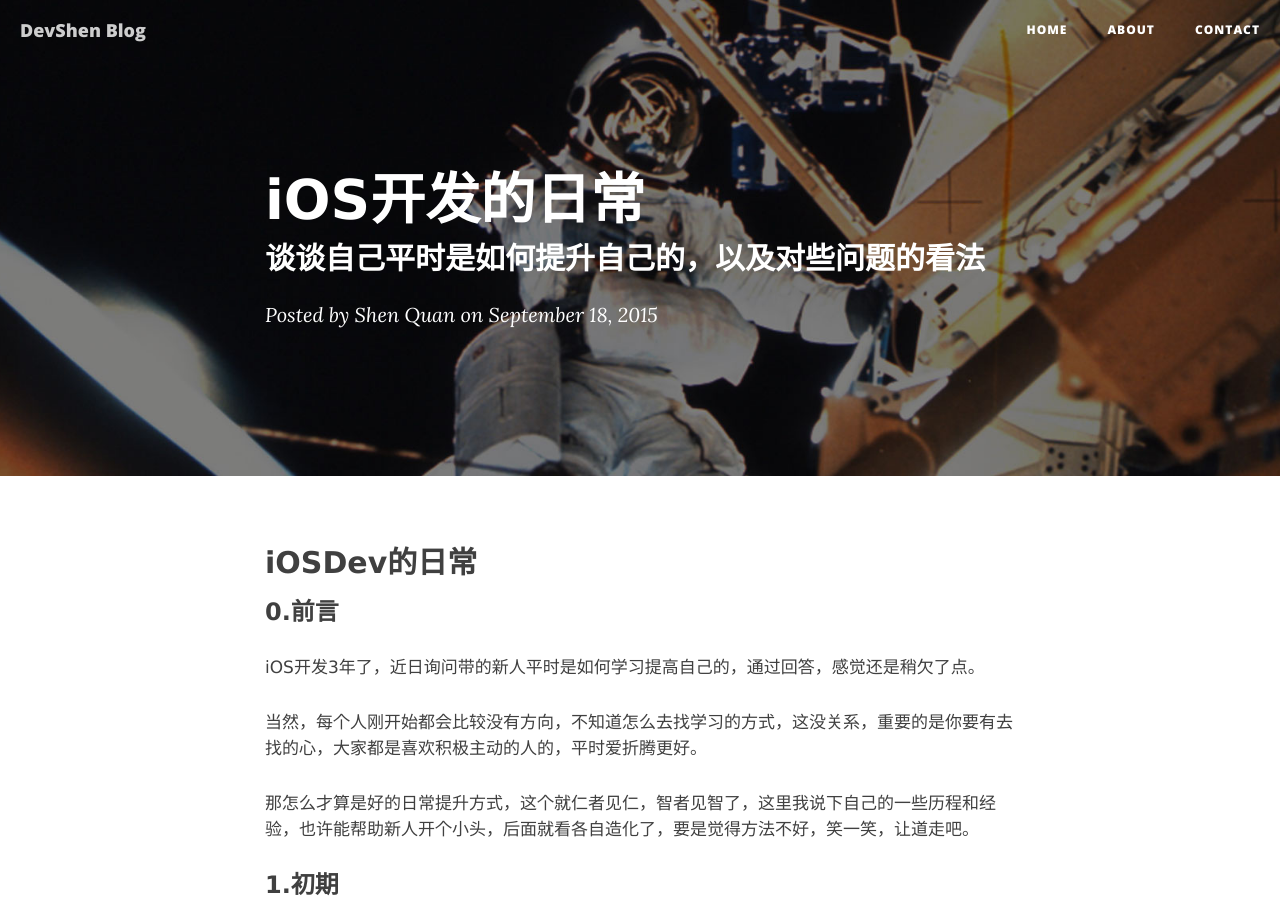
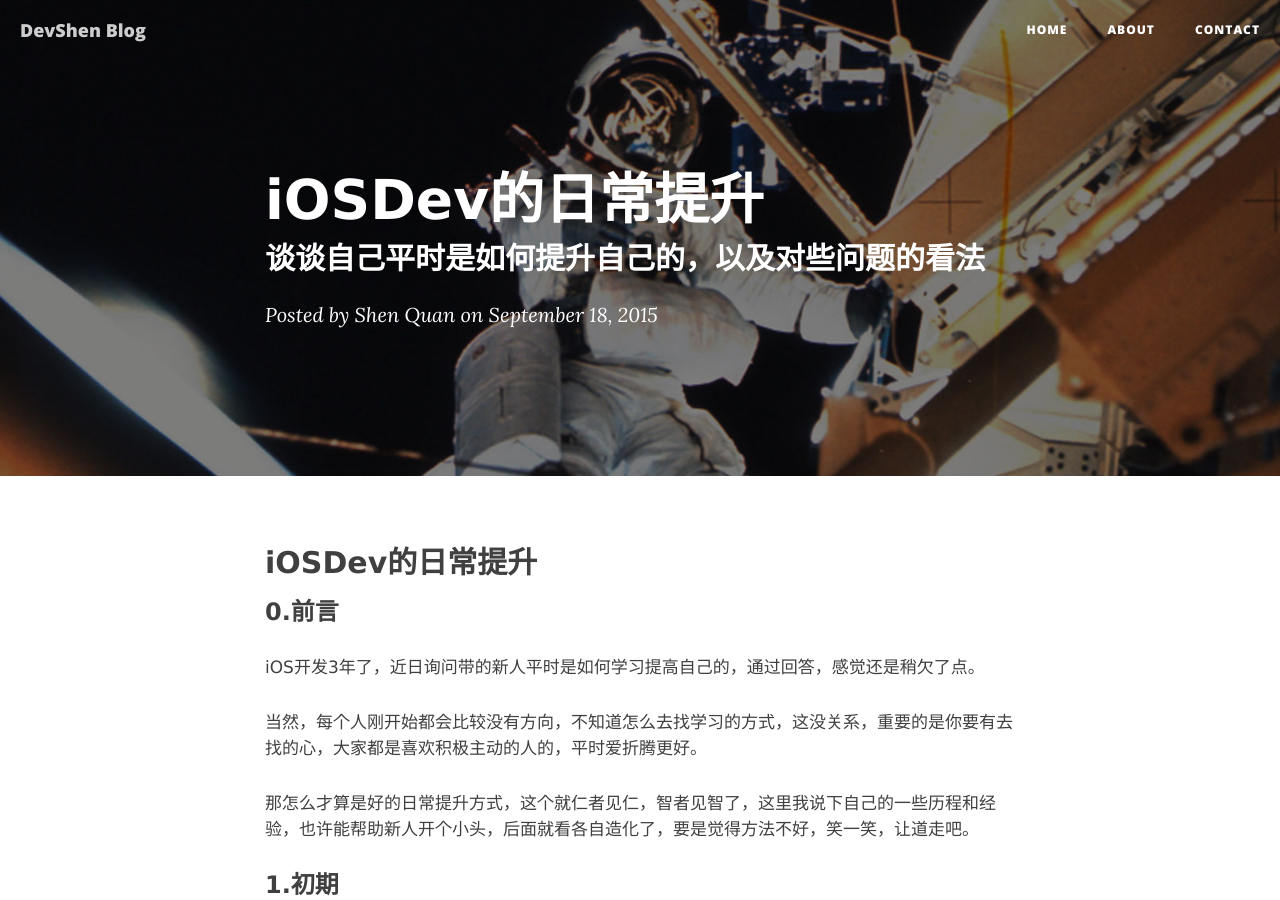
Before and after one commit to devshen/devshen.github.io, a Jekyll site: the page built from _posts/2015-09-18-iOSDevDaily.md, in a window 1280 px wide and 900 px high. Built offline with Jekyll 4.4.1, drawn with Linux system fonts in a browser that asks for light colours; nearby versions of some CDN libraries; Markdown is read by kramdown in place of the engine named in the settings; comment, search, counter and statistics services are not loaded.

Commit message:
modify title
开发的日常->Dev的日常提升

```diff
--- a/_posts/2015-09-18-iOSDevDaily.md
+++ b/_posts/2015-09-18-iOSDevDaily.md
@@ -1,13 +1,13 @@
 ---
 layout:     post
-title:      "iOS开发的日常"
+title:      "iOSDev的日常提升"
 subtitle:   "谈谈自己平时是如何提升自己的，以及对些问题的看法"
 date:       2015-09-18 04:48:00
 author:     "Shen Quan"
 header-img: "img/post-bg-03.jpg"
 
 ---
-## iOSDev的日常
+## iOSDev的日常提升
 
 ###0.前言
 iOS开发3年了，近日询问带的新人平时是如何学习提高自己的，通过回答，感觉还是稍欠了点。
```
